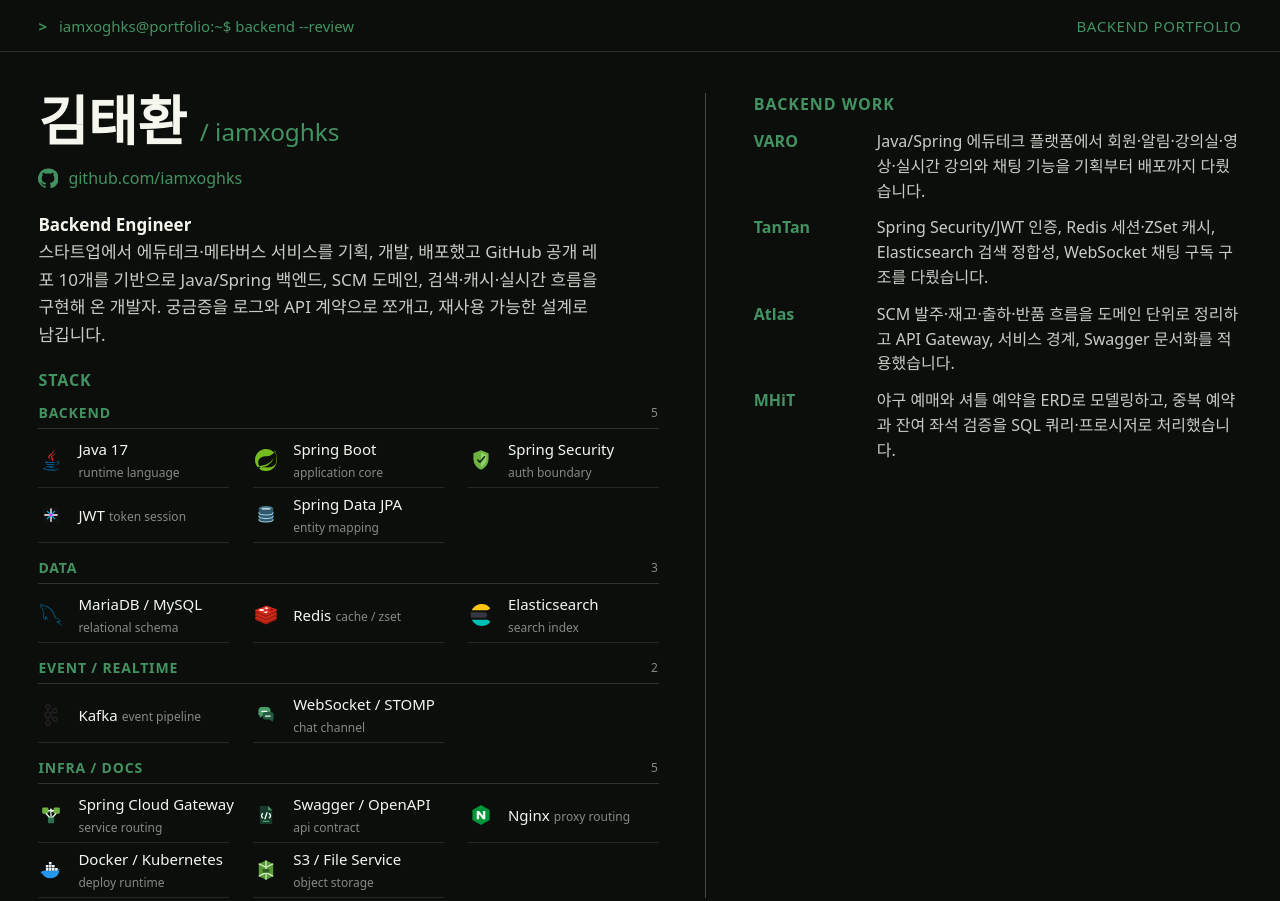
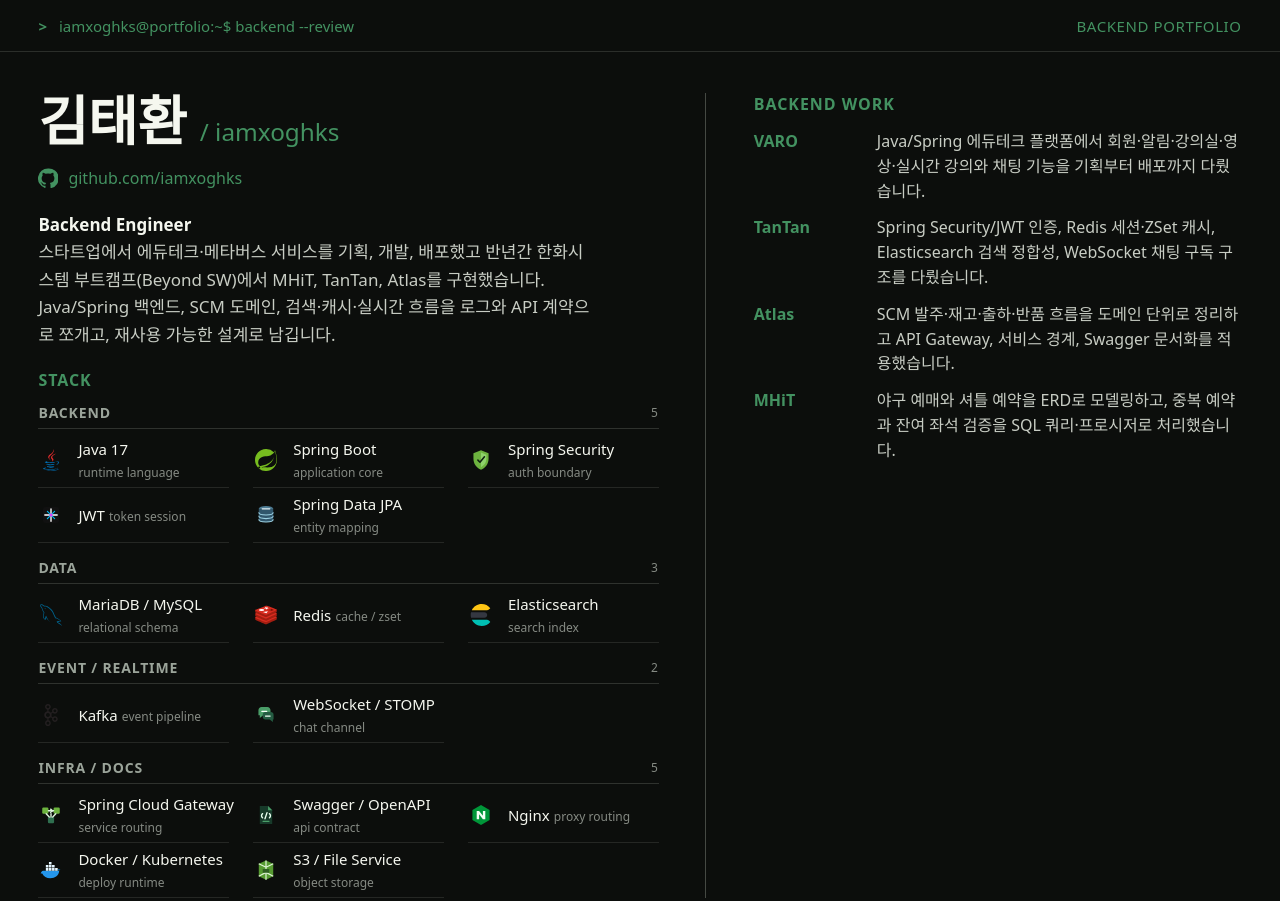
Before and after one commit to iamxoghks/iamxoghks.github.io, a plain HTML site: page index.html in a window 1280 px wide. Shown: the top 901 px of the page. Drawn offline with Linux system fonts and the light colour scheme; a web font is replaced by a local one.

Commit message:
포트폴리오 소개와 스택 색상 계층 조정
- 소개 문구에 Beyond SW 부트캠프 프로젝트 맥락 반영
- MHiT, TanTan, Atlas 작업 이력 추가
- 스택 하위 그룹 제목 색상 토큰 분리
- STACK 라벨과 하위 제목의 시각 계층 정리

```diff
--- a/index.html
+++ b/index.html
@@ -28,6 +28,7 @@
         --muted: #858a83;
         --muted-2: #565b55;
         --green: #439261;
+        --stack-heading: #9ba49a;
         --green-dim: rgba(67, 146, 97, 0.16);
         --orange: #ff6f2c;
         --orange-dim: rgba(255, 111, 44, 0.16);
@@ -236,7 +237,7 @@
         gap: 16px;
         padding-bottom: 6px;
         border-bottom: 1px solid rgba(204, 213, 199, 0.18);
-        color: var(--green);
+        color: var(--stack-heading);
         font-family: var(--mono);
         font-size: 14px;
         font-weight: 700;
@@ -866,9 +867,9 @@
             <p class="role-copy">
               <strong>Backend Engineer</strong><br>
               스타트업에서 에듀테크·메타버스 서비스를 기획, 개발, 배포했고
-              GitHub 공개 레포 10개를 기반으로 Java/Spring 백엔드, SCM 도메인,
-              검색·캐시·실시간 흐름을 구현해 온 개발자. 궁금증을 로그와 API 계약으로
-              쪼개고, 재사용 가능한 설계로 남깁니다.
+              반년간 한화시스템 부트캠프(Beyond SW)에서 MHiT, TanTan, Atlas를
+              구현했습니다. Java/Spring 백엔드, SCM 도메인, 검색·캐시·실시간 흐름을
+              로그와 API 계약으로 쪼개고, 재사용 가능한 설계로 남깁니다.
             </p>
 
             <div class="stack-area" aria-label="주요 기술 스택">
```
